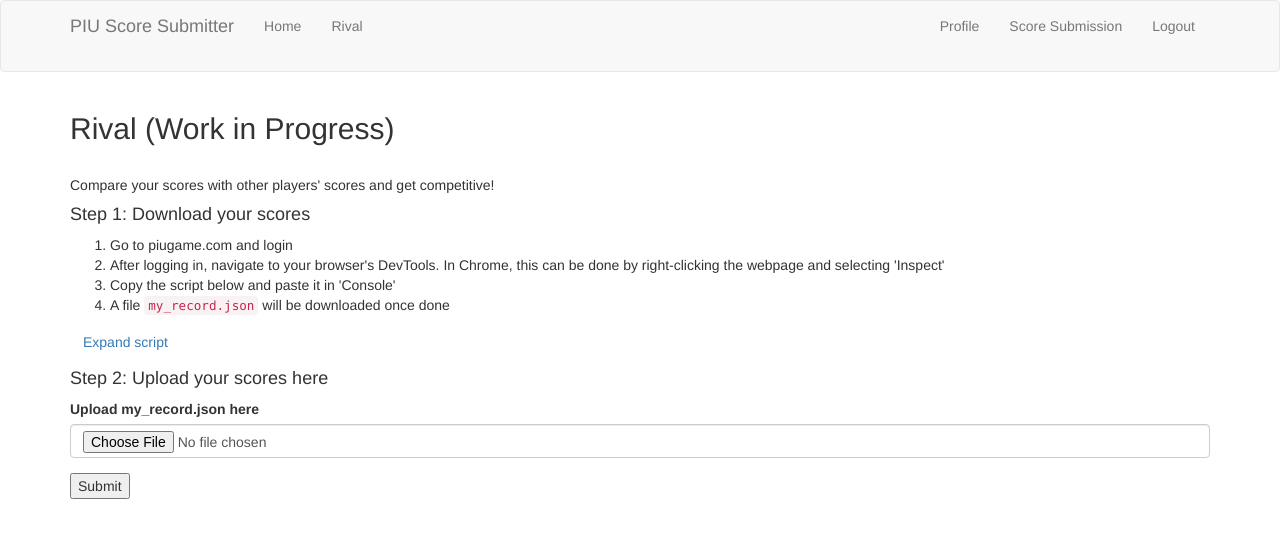
After one commit to bivanalhar/piu-score-submitter, a Flask app: page /rival in a window 1280 px wide. The commit adds this page. Shown: the top 538 px of the page. Run offline with Flask 3, Linux system fonts and the light colour scheme; the visitor is signed in with stand-in values (Sample User, id 1); data comes from the database, SQL or seed files in the repository; some libraries are stand-ins or nearby versions.

Commit message:
draft out rival functionality

```diff
--- a/app/routes.py
+++ b/app/routes.py
@@ -11,7 +11,7 @@ from app.ippt_calculator import calculate_ippt_score, categories
 
 from datetime import datetime
 
-import git, json, random
+import git, json, random, os
 
 @web.before_request
 def before_request():
@@ -312,6 +312,28 @@ def delete_score(scoreid):
     flash("Score with ID {} has been deleted.".format(scoreid))
     return redirect(url_for('user', username=current_user.username))
 
+
+@web.route('/rival')
+@login_required
+def rival():
+    return render_template('rival.html')
+
+
+@web.route('/upload_score', methods=['POST'])
+@login_required
+def upload_score():
+    uploaded_file = request.files['formFile']
+    filename = uploaded_file.filename
+    if filename != '':
+        file_ext = os.path.splitext(filename)[1]
+        if file_ext not in ['.json']:
+            flash("File has wrong extension")
+            return redirect(url_for("rival"))
+    uploaded_file.save(os.path.join('scores/', current_user.username + '.json'))
+    flash("File has been uploaded")
+    return redirect(url_for("rival"))
+
+
 # TODO: show this on frontend navbar
 @web.route("/single/<level>")
 def single(level):
--- a/app/templates/base.html
+++ b/app/templates/base.html
@@ -23,9 +23,7 @@
             <div class="collapse navbar-collapse" id="bs-example-navbar-collapse-1">
                 <ul class="nav navbar-nav">
                     <li><a href="{{ url_for('home') }}">Home</a></li>
-                    <li><a href="{{ url_for('pairer') }}">Pairer</a></li>
-                    <li><a href="{{ url_for('randomiser') }}">Randomiser</a></li>
-                    <li><a href="{{ url_for('ippt_calc') }}">IPPT Calculator</a></li>
+                    <li><a href="{{ url_for('rival') }}">Rival</a></li>
                 </ul>
                 <ul class="nav navbar-nav navbar-right">
                     {% if current_user.is_anonymous %}
--- /dev/null
+++ b/app/templates/rival.html
@@ -0,0 +1,111 @@
+{% extends "base.html" %}
+
+{% block app_content %}
+    <h2>Rival (Work in Progress)</h2><br>
+    <p>Compare your scores with other players' scores and get competitive!</p>
+
+    <h4>Step 1: Download your scores</h4>
+    <ol>
+        <li>Go to piugame.com and login</li>
+        <li>
+            After logging in, navigate to your browser's DevTools.
+            In Chrome, this can be done by right-clicking the webpage and selecting 'Inspect'
+        </li>
+        <li>Copy the script below and paste it in 'Console'</li>
+        <li>A file <code>my_record.json</code> will be downloaded once done</li>
+    </ol>
+
+    <div class="card">
+        <div class="card-header" id="headingOne">
+            <h5 class="mb-0">
+                <button class="btn btn-link" data-toggle="collapse" data-target="#collapseOne" aria-expanded="true" aria-controls="collapseOne">
+                    Expand script
+                </button>
+            </h5>
+        </div>
+
+        <div id="collapseOne" class="collapse" aria-labelledby="headingOne" data-parent="#accordion">
+            <div class="card-body">
+                <pre class="brush: js">
+async function scoreScrapper() {
+    // get the last page
+    const resp = await fetch('https://piugame.com/my_page/my_best_score.php');
+    const parser = new DOMParser();
+    const htmlDoc = parser.parseFromString(await resp.text(), 'text/html');
+    const lastPage = htmlDoc.querySelector('div.board_paging').querySelector('i.xi.last').parentNode.getAttribute('onclick').split("=").at(-1).split("'").at(0);
+
+    // scrap scores page-by-page
+    var finalObj = [];
+    for (let pageIdx = 1; pageIdx <= lastPage; pageIdx++) {
+        let page = await fetch(`https://piugame.com/my_page/my_best_score.php?page=${pageIdx}`);
+        let pageParser = new DOMParser();
+        let pageHtml = pageParser.parseFromString(await page.text(), 'text/html');
+
+        let songs = pageHtml.querySelectorAll('div.song_name');
+        let scores = pageHtml.querySelectorAll('div.txt_v');
+        let levels = pageHtml.querySelectorAll('div.level_con');
+
+        for (let idx = 0; idx < songs.length; idx++) {
+            let song = songs[idx]
+            let score = scores[idx];
+            let level = levels[idx];
+
+            let numericalScore = Number(score.textContent.trim().replace(',', ''));
+            let songTitle = song.textContent.trim();
+
+            // level
+            let modeText = level.querySelector('div.tw').querySelector('img').getAttribute('src');
+            let mode = "CO-OP";
+            if (modeText.includes("d_text")) {
+                mode = "Double";
+            } else if (modeText.includes("s_text")) {
+                mode = "Single";
+            }
+
+            let numericalLevel;
+            if (mode !== "CO-OP") {
+                let twoDigit = level.querySelectorAll('div.imG');
+                let firstDigit = twoDigit[0].querySelector('img').getAttribute('src').split(".png").at(0).at(-1);
+                let secondDigit = twoDigit[1].querySelector('img').getAttribute('src').split(".png").at(0).at(-1);
+                numericalLevel = Number(firstDigit + secondDigit);
+            } else {
+                let twoDigit = level.querySelectorAll('div.imG');
+                let secondDigit = twoDigit[1].querySelector('img').getAttribute('src').split(".png").at(0).at(-1);
+                numericalLevel = Number(secondDigit);
+            }
+
+            finalObj.push({
+                "song": songTitle,
+                "score": numericalScore,
+                "mode": mode,
+                "level": numericalLevel
+            })
+        }
+        console.log(`Completed page ${pageIdx} successfully`);
+    }
+
+    // save as json
+    const outputJson = JSON.stringify(finalObj);
+    var a = document.createElement("a");
+    var file = new Blob([outputJson], {type: "text/plain"});
+    a.href = URL.createObjectURL(file);
+    a.download = "my_record.json";
+    a.click();
+}
+
+scoreScrapper();
+                </pre>
+            </div>
+        </div>
+    </div>
+
+    <h4>Step 2: Upload your scores here</h4>
+    <form enctype="multipart/form-data" method="post" action="{{ url_for('upload_score') }}">
+        <div class="form-group">
+            <label for="formFile" class="form-label">Upload my_record.json here</label>
+            <input class="form-control" type="file" accept=".json" id="formFile" name="formFile" required>
+        </div>
+        <input type="submit">
+    </form>
+
+{% endblock %}
--- a/config.py
+++ b/config.py
@@ -12,3 +12,4 @@ class Config(object):
     MAIL_USERNAME = os.environ.get('MAIL_USERNAME')
     MAIL_PASSWORD = os.environ.get('MAIL_PASSWORD')
     ADMINS = ['bivan.alzacky@gmail.com']
+    MAX_CONTENT_LENGTH = 1024 * 1024
```
Also changed, not shown: 1 other file.
